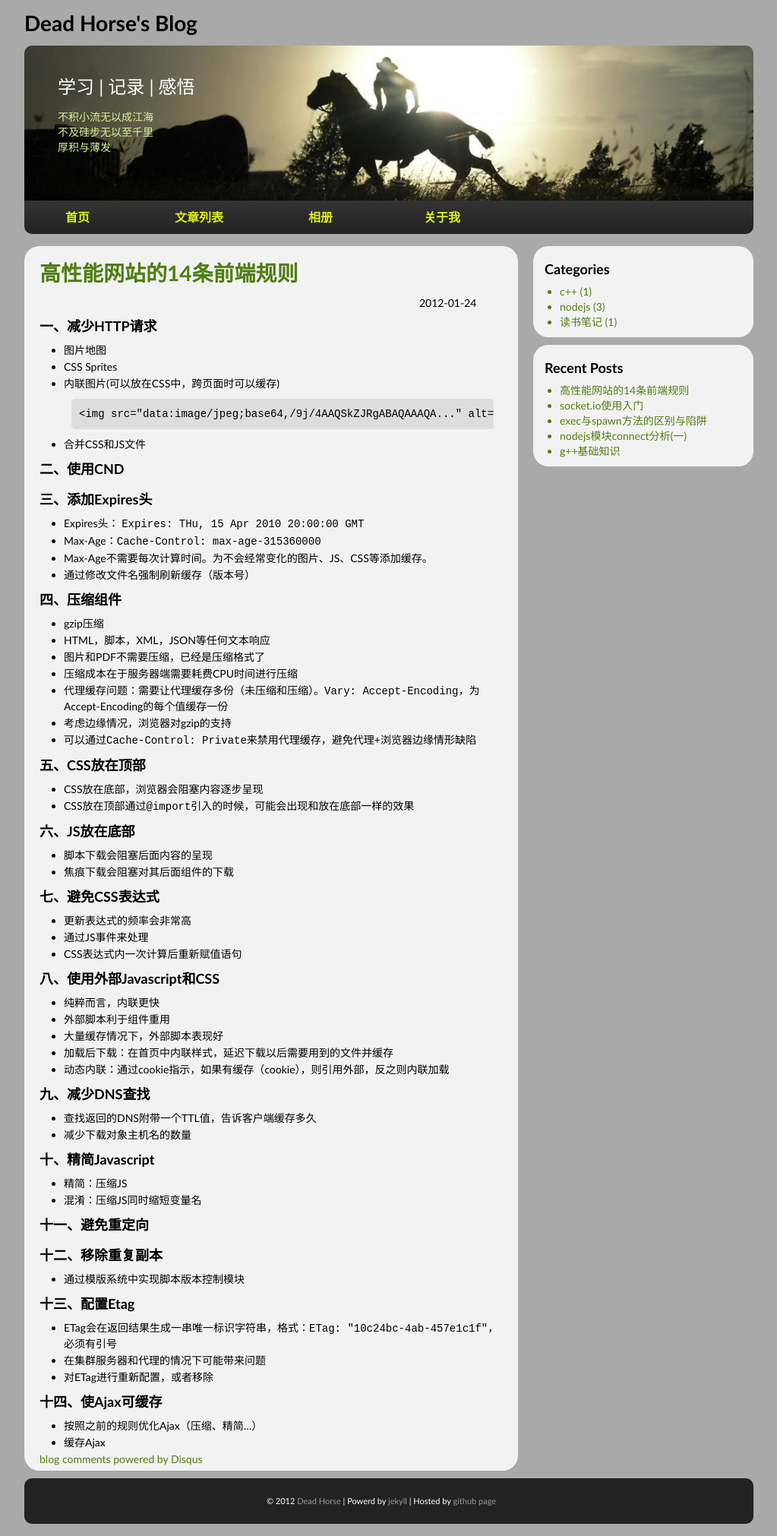
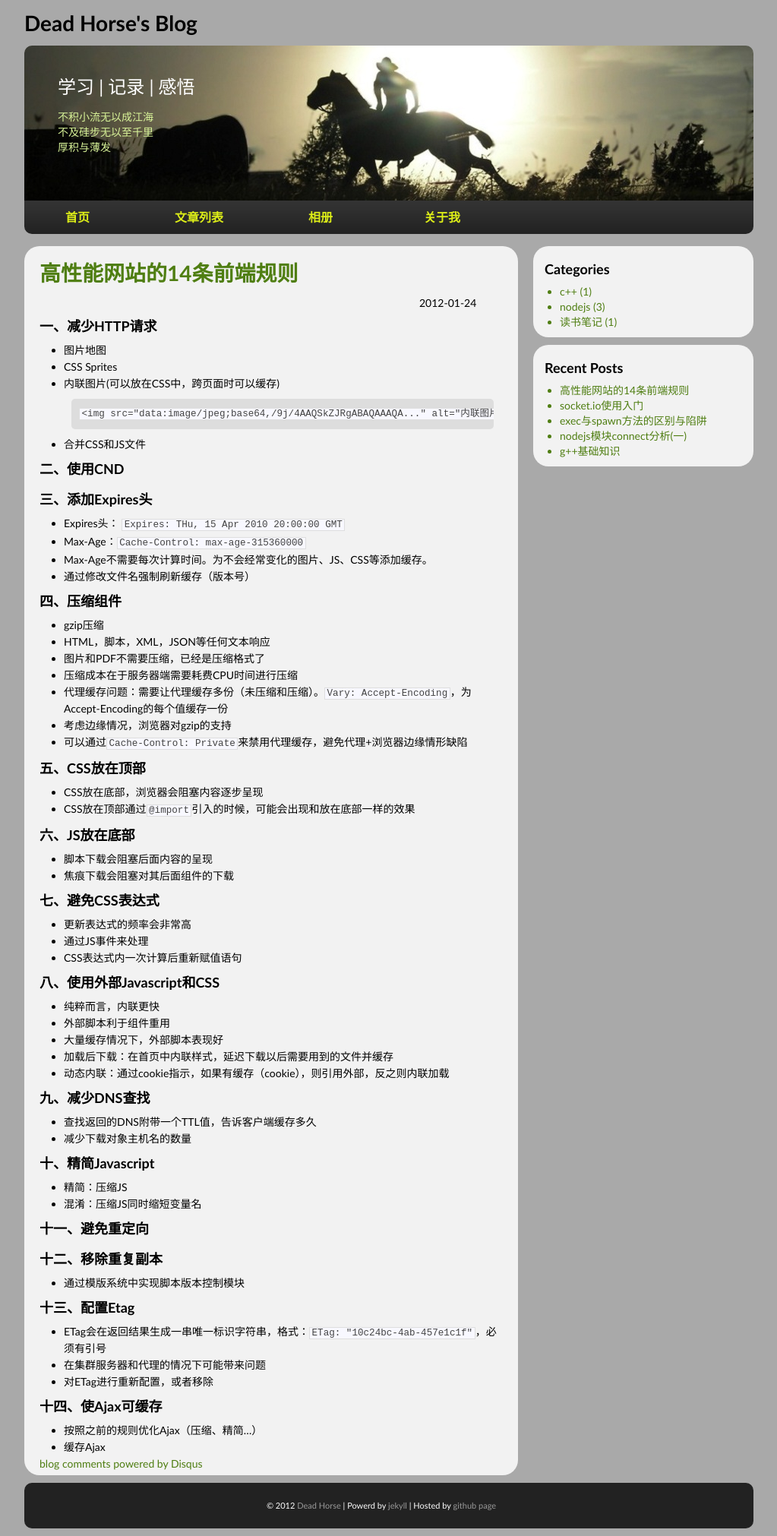
Before and after one commit to dead-horse/dead-horse.github.com, a Jekyll site: the page built from _posts/2012-01-24-High_performance_web_sites.md, in a window 1280 px wide. Shown: the whole page at 76% size, without its empty margins (128-1151 px from the left). Built offline with Jekyll 4.4.1, drawn with Linux system fonts in a browser that asks for light colours; Markdown is read by kramdown in place of the engine named in the settings; comment, search, counter and statistics services are not loaded.

Commit message:
add code

```diff
--- a/styles/style.css
+++ b/styles/style.css
@@ -211,6 +211,14 @@ nav ul li.subscribe a {
   background-color: #ddd;
   margin: 10px;
 }
+article code {
+  font-size: 90%!important;
+  background-color: ghostWhite!important;
+  color: #444!important;
+  padding: 0 .2em!important;
+  border: 1px solid #DEDEDE!important;
+  border-image: initial;
+}
 aside {
 	float: right;
 	text-align: left;
```
